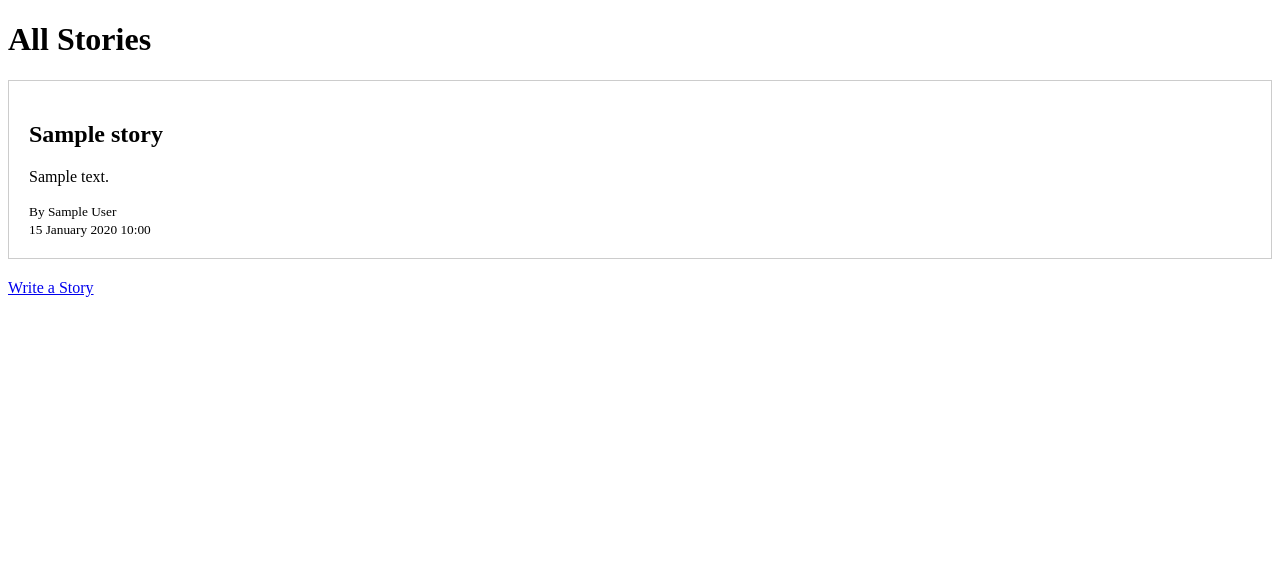
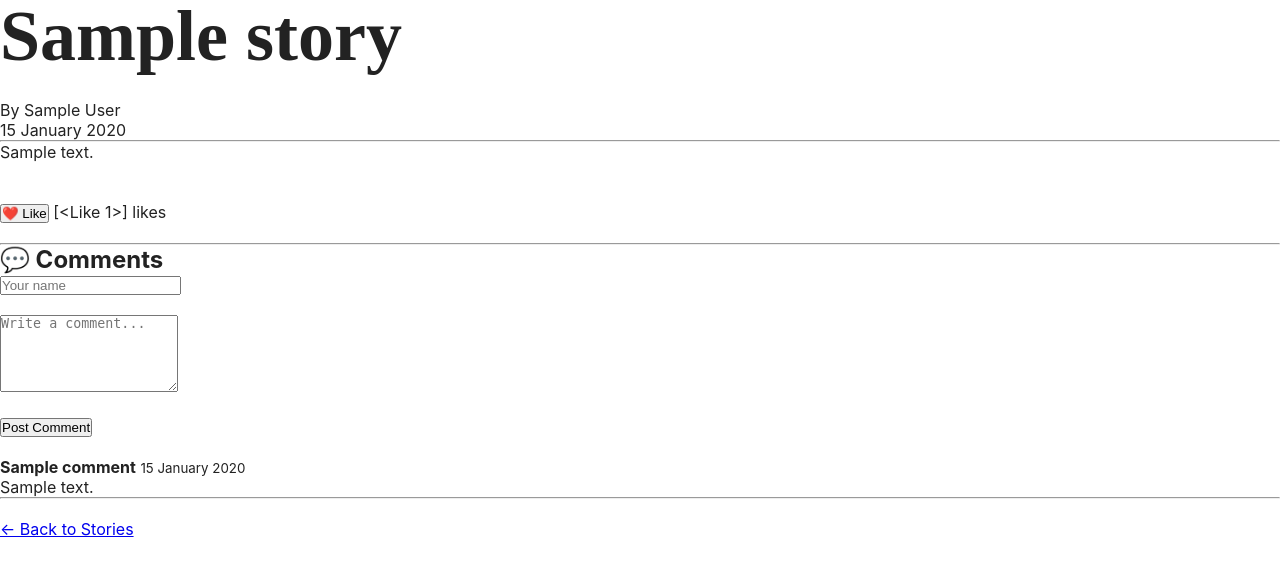
Before and after one commit to joe032NM/dear-nobody, a Flask app: template templates/stories.html in a window 1280 px wide. Shown: the top 576 px of the page. Run offline with Flask 3, Linux system fonts and the light colour scheme; the template is opened without the code that fills it: values that come from a table or form of the project are taken from there, others are empty; tables that the repository leaves empty hold one stand-in row (values such as "Sample post").

Commit message:
Refactor stories.html for dynamic content display

```diff
--- a/templates/stories.html
+++ b/templates/stories.html
@@ -1,39 +1,138 @@
 <!DOCTYPE html>
-<html>
+<html lang="en">
 <head>
-    <title>Stories</title>
+    <meta charset="UTF-8">
+    <meta name="viewport" content="width=device-width, initial-scale=1.0">
+
+    <title>{{ story.title }}</title>
+
+    <link rel="stylesheet"
+          href="{{ url_for('static', filename='css/style.css') }}">
 </head>
+
 <body>
 
-<h1>All Stories</h1>
+    <h1>{{ story.title }}</h1>
 
-{% if posts %}
+    <p>
+        By {{ story.author }}
+    </p>
 
-    {% for post in posts %}
+    <p>
+        {{ story.created_at.strftime('%d %B %Y') }}
+    </p>
 
-        <div style="border:1px solid #ccc; padding:20px; margin-bottom:20px;">
+    <hr>
 
-            <h2>{{ post.title }}</h2>
+    <div>
+        {{ story.content }}
+    </div>
 
-            <p>{{ post.content }}</p>
+    <br><br>
+
+    <!-- LIKE -->
+
+    <form action="{{ url_for('like_story', story_id=story.id) }}"
+          method="POST">
+
+        <button type="submit">
+            ❤️ Like
+        </button>
+
+        <span>
+            {{ like_count }} likes
+        </span>
+
+    </form>
+
+    <br>
+
+    <!-- EDIT AND DELETE -->
+
+    {% if session.get("user") == story.author %}
+
+        <a href="{{ url_for('edit_story', story_id=story.id) }}">
+            ✏️ Edit Story
+        </a>
+
+        <br><br>
+
+        <form action="{{ url_for('delete_story', story_id=story.id) }}"
+              method="POST"
+              onsubmit="return confirm('Are you sure you want to delete this story?');">
+
+            <button type="submit">
+                🗑️ Delete Story
+            </button>
+
+        </form>
+
+    {% endif %}
+
+    <hr>
+
+    <!-- COMMENTS -->
+
+    <h2>💬 Comments</h2>
+
+    <form action="{{ url_for('add_comment', story_id=story.id) }}"
+          method="POST">
+
+        <input
+            type="text"
+            name="name"
+            placeholder="Your name"
+            required
+        >
+
+        <br><br>
+
+        <textarea
+            name="content"
+            rows="5"
+            placeholder="Write a comment..."
+            required
+        ></textarea>
+
+        <br><br>
+
+        <button type="submit">
+            Post Comment
+        </button>
+
+    </form>
+
+    <br>
+
+    {% for comment in comments %}
+
+        <div>
+
+            <strong>{{ comment.name }}</strong>
 
             <small>
-                By {{ post.author }}
-                <br>
-                {{ post.created_at.strftime("%d %B %Y %H:%M") }}
+                {{ comment.created_at.strftime('%d %B %Y') }}
             </small>
+
+            <p>
+                {{ comment.content }}
+            </p>
 
         </div>
 
+        <hr>
+
+    {% else %}
+
+        <p>No comments yet. Be the first to comment.</p>
+
     {% endfor %}
 
-{% else %}
+    <br>
 
-    <h3>No stories published yet.</h3>
-
-{% endif %}
-
-<a href="{{ url_for('new_story') }}">Write a Story</a>
+    <a href="{{ url_for('stories') }}">
+        ← Back to Stories
+    </a>
 
 </body>
 </html>
```
